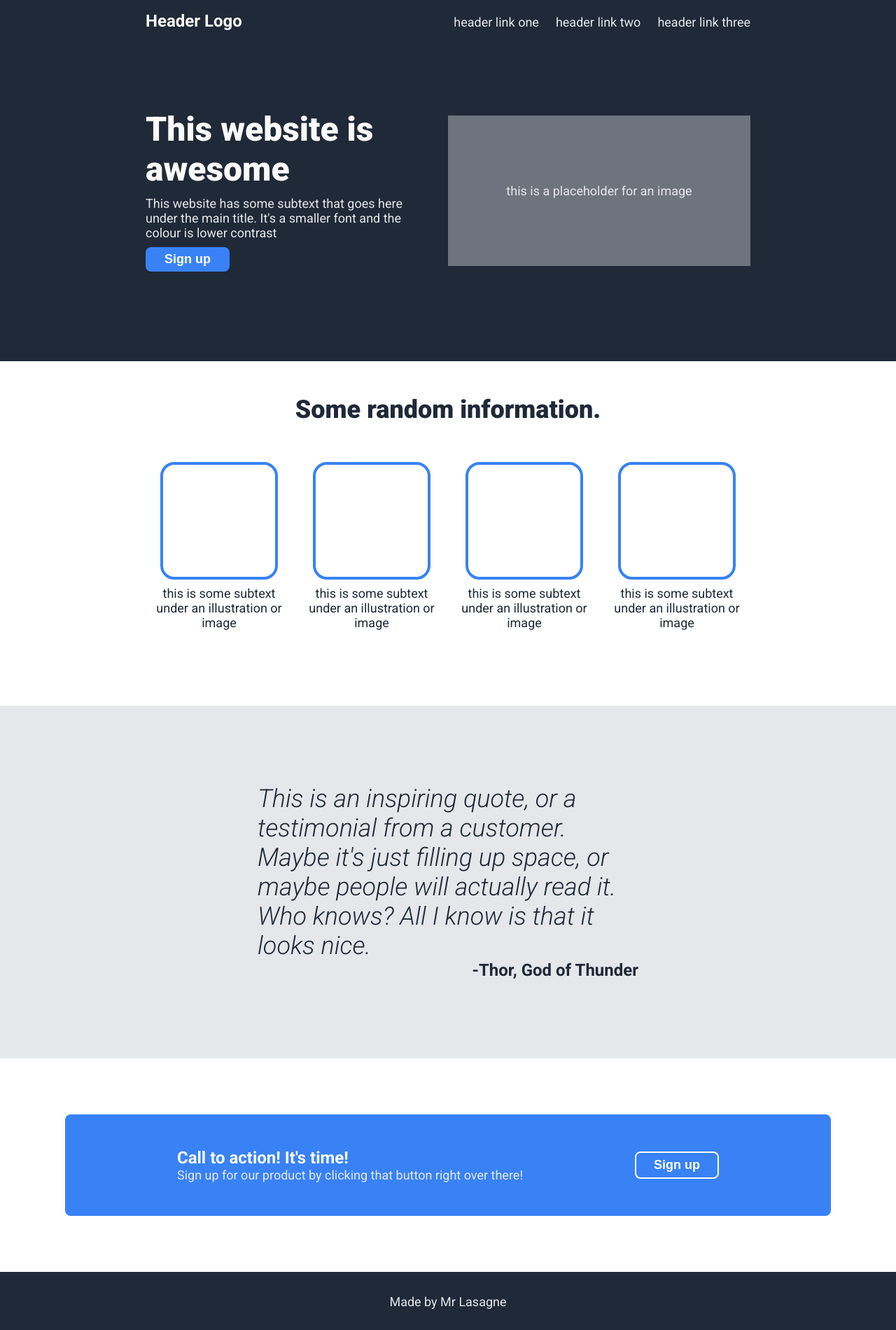
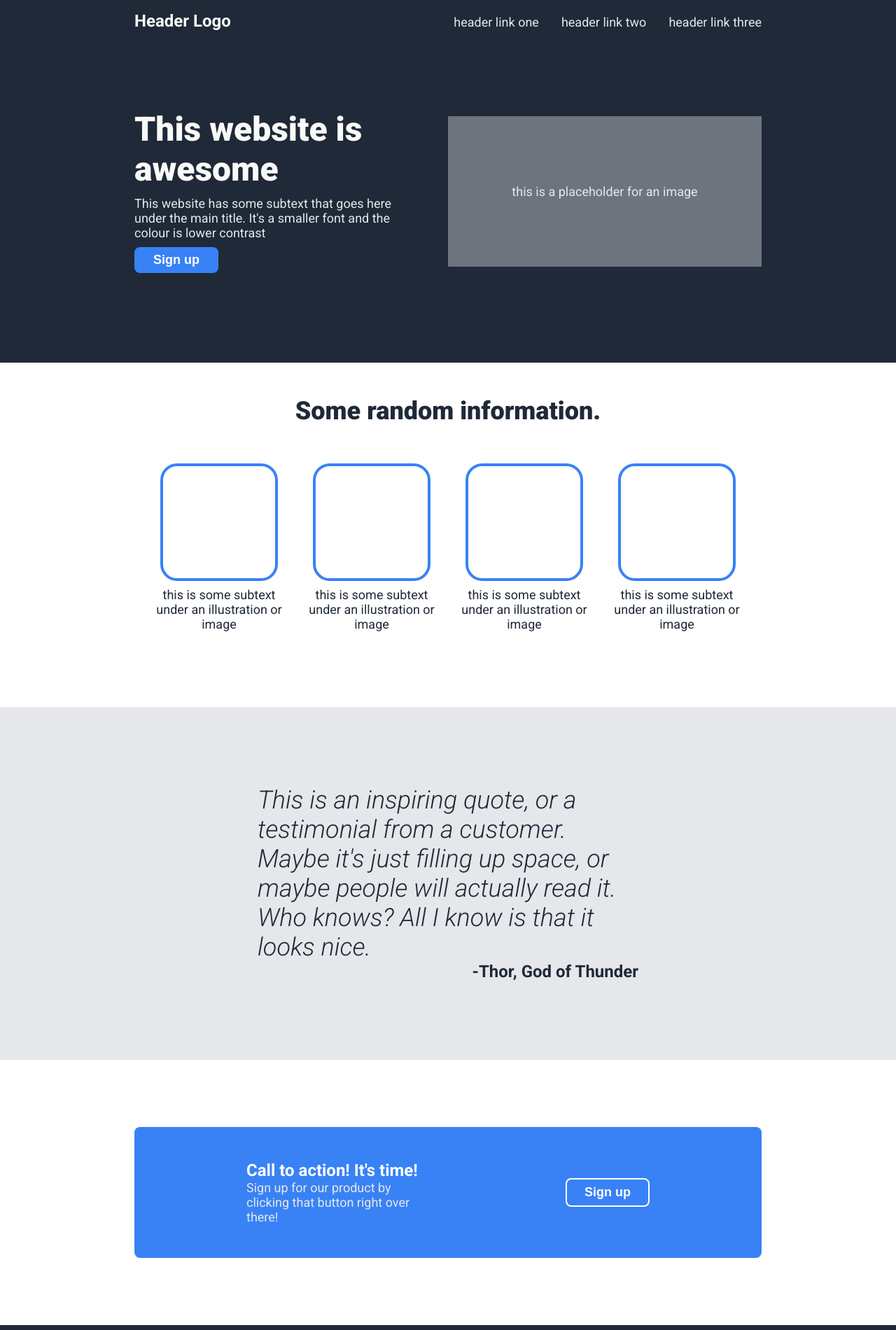
Before and after one commit to Mr-Lasagne/odin-landing-page, a plain HTML site: page index.html in a window 1280 px wide. Shown: the top 1900 px of the page at 70% size. Drawn offline with Linux system fonts and the light colour scheme.

Commit message:
And again

```diff
--- a/index.html
+++ b/index.html
@@ -1,7 +1,7 @@
 <!DOCTYPE html>
 <html lang="en">
   <head>
-    <meta charset="UTS-8" />
+    <meta charset="utf-8" />
     <meta name="viewport" content="width=device-width, initial-scale=1" />
     <link rel="stylesheet" href="./styles.css" />
     <title>Landing Page</title>
@@ -73,7 +73,6 @@
       </div>
 
       <div class="call-to-action">
-        <div class="container">
         <div class="left">
           <strong>Call to action! It's time!</strong>
           <p class="secondary">
@@ -84,7 +83,6 @@
           <button>Sign up</button>
         </div>
       </div>
-      </div>
     </main>
 
     <footer>
--- a/styles.css
+++ b/styles.css
@@ -11,7 +11,7 @@ body {
 
 header {
   background-color: #1f2937;
-  padding: 1em 13em;
+  padding: 1em 12em;
 }
 
 #logo {
@@ -29,19 +29,19 @@ nav {
 nav ul {
   list-style-type: none;
   display: flex;
-  gap: 1.5em;
+  gap: 2em;
 }
 
 .secondary,
 a {
+  text-decoration: none;
   font-size: 18px;
   color: #e5e7eb;
-  text-decoration: none;
 }
 
 .hero {
   display: flex;
-  justify-content: center;
+  justify-content: space-between;
   align-items: center;
   padding: 7em 0;
   gap: 2em;
@@ -68,10 +68,10 @@ button {
   background-color: #3882f6;
   color: white;
   font-size: 18px;
+  font-weight: 600;
   width: 120px;
+  padding: 8px 1em;
   border-radius: 8px;
-  padding: 7px 1em;
-  font-weight: 600;
 }
 
 .hero button {
@@ -100,6 +100,22 @@ h2 {
   font-weight: 900;
 }
 
+.card {
+  display: flex;
+  flex-direction: column;
+  align-items: center;
+  max-width: 200px;
+  text-align: center;
+  gap: 0.5em;
+}
+
+.square {
+  border: 4px solid #3882f6;
+  width: 160px;
+  height: 160px;
+  border-radius: 24px;
+}
+
 .card-container {
   display: flex;
   justify-content: center;
@@ -111,22 +127,6 @@ h2 {
   gap: 1em;
 }
 
-.card {
-  max-width: 200px;
-  text-align: center;
-  display: flex;
-  flex-direction: column;
-  align-items: center;
-  gap: 0.5em;
-}
-
-.square {
-  border: 4px solid #3882f6;
-  height: 160px;
-  width: 160px;
-  border-radius: 20px;
-}
-
 .quote {
   display: flex;
   flex-direction: column;
@@ -135,7 +135,7 @@ h2 {
   padding: 7em 23em;
 }
 
-.quote em {
+em {
   font-size: 36px;
   font-weight: 300;
   color: #1f2937;
@@ -150,19 +150,13 @@ h2 {
 
 .call-to-action {
   display: flex;
-  justify-content: center;
-  align-items: center;
-  padding: 5em;
-}
-
-.container {
-  display: flex;
   justify-content: space-evenly;
   align-items: center;
   background-color: #3882f6;
   border-radius: 8px;
+  margin: 6em 12em;
   padding: 3em 10em;
-  gap: 10em;
+  gap: 12em;
 }
 
 strong {
@@ -170,14 +164,14 @@ strong {
   color: white;
 }
 
-.container button {
+.call-to-action button {
   border: 2px solid white;
 }
 
 footer {
-  background-color: #1f2937;
   display: flex;
   justify-content: center;
   align-items: center;
+  background-color: #1f2937;
   padding: 2em 0;
 }
```
Lines whose indentation alone changed are shown as unchanged.
